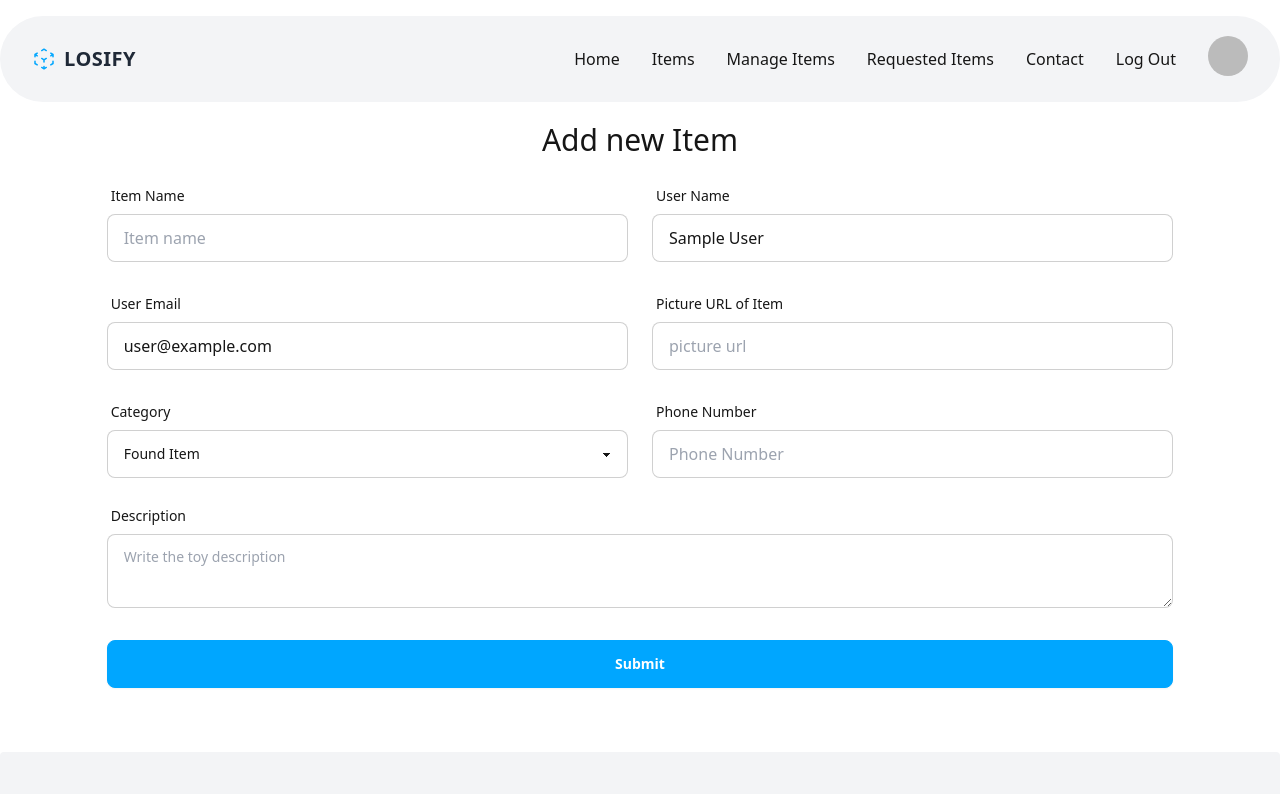
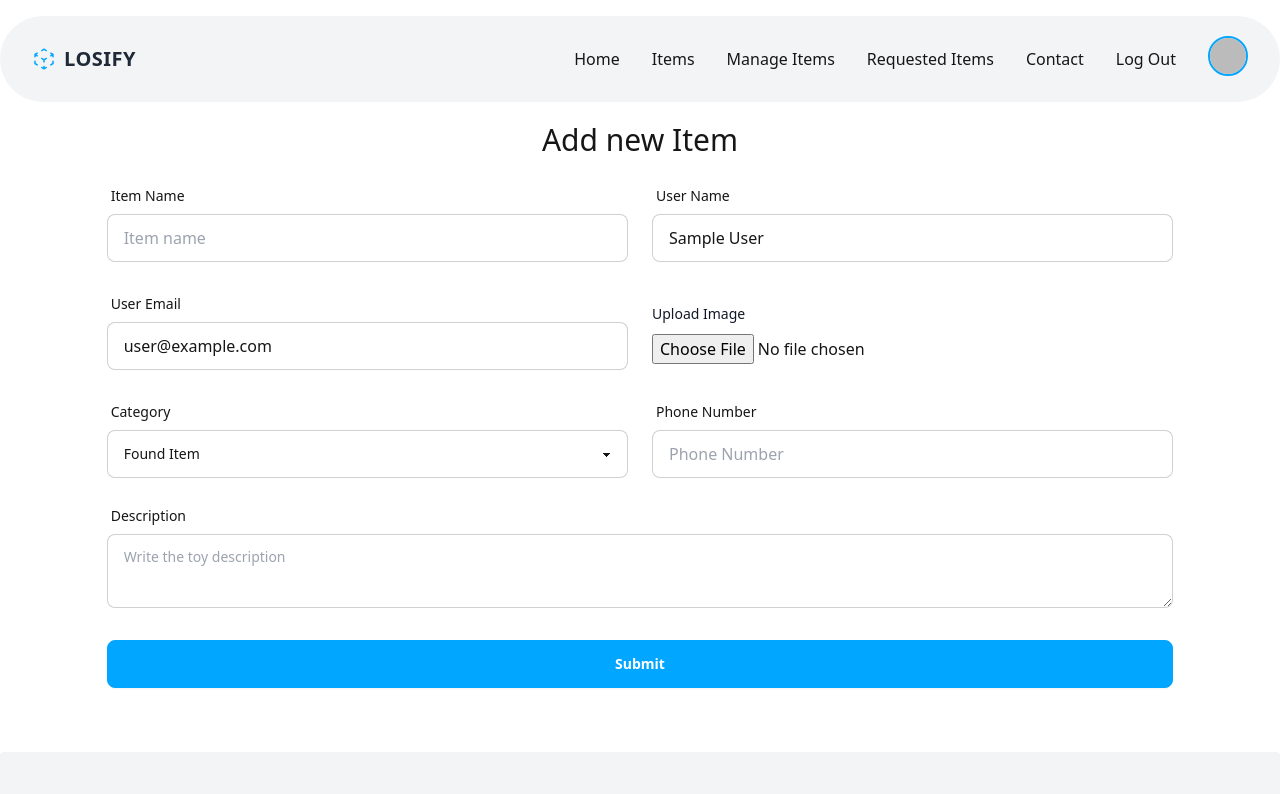
Before and after one commit to mte-tonmoy/Losify, a React (Vite) app in the folder client/: page /upload in a window 1280 px wide. Shown: the top 794 px of the page. Built offline with nearby package versions, Linux system fonts and the light colour scheme; no server answers; sample sign-in values are in the browser's storage.

Commit message:
updated last

```diff
--- a/client/Provider/AuthProvider.jsx
+++ b/client/Provider/AuthProvider.jsx
@@ -4,6 +4,7 @@ import {
   createUserWithEmailAndPassword,
   getAuth,
   onAuthStateChanged,
+  sendEmailVerification,
   signInWithEmailAndPassword,
   signInWithPopup,
   signOut,
@@ -22,9 +23,14 @@ const AuthProvider = ({ children }) => {
   const [user, setUser] = useState(null);
   const [loading, setLoading] = useState(true);
 
-  const createUser = (email, password) => {
+  const createUser = async (email, password) => {
     setLoading(true);
-    return createUserWithEmailAndPassword(auth, email, password);
+    // return createUserWithEmailAndPassword(auth, email, password);
+    const userCredential = await createUserWithEmailAndPassword(auth, email, password)
+    // Send email verification
+    await sendEmailVerification(userCredential.user);
+
+    return userCredential;
   };
 
   const signIn = (email, password) => {
--- a/client/src/Components/Contct.jsx
+++ b/client/src/Components/Contct.jsx
@@ -1,6 +1,9 @@
-import React from 'react';
+import React, { useEffect } from 'react';
 
 const Contct = () => {
+  useEffect(() => {
+    window.scrollTo(0, 0);
+}, []);
   return (
     <div>
       <div className="hero min-h-screen ">
--- a/client/src/Components/Header.jsx
+++ b/client/src/Components/Header.jsx
@@ -104,7 +104,7 @@ const Header = () => {
                 className="w-10 rounded-full tooltip tooltip-left"
                 data-tip={user.displayName}
               >
-                <img className="w-10 rounded-full" src={user.photoURL} />
+                <img className="w-12 h-10 rounded-[100%] border-primary border-2" src={user.photoURL} />
               </div>
             )}
           </div>
--- a/client/src/Components/Home.jsx
+++ b/client/src/Components/Home.jsx
@@ -1,9 +1,12 @@
-import React from 'react';
+import React, { useEffect } from 'react';
 import { FireIcon } from '@heroicons/react/24/solid'
 import { Link } from "react-router-dom";
 import {CheckBadgeIcon } from '@heroicons/react/24/solid'
 import { BeakerIcon } from '@heroicons/react/24/solid'
 const Home = () => {
+  useEffect(() => {
+    window.scrollTo(0, 0);
+}, []);
   return (
     <div>
       <div className='content-center'>
--- a/client/src/Components/Item.jsx
+++ b/client/src/Components/Item.jsx
@@ -5,6 +5,9 @@ import { AuthContext } from "../../Provider/AuthProvider";
 import loadinggif from "../assets/loading.gif"
 
 const Item = () => {
+  useEffect(() => {
+    window.scrollTo(0, 0);
+}, []);
   const [allToys, setAllToys] = useState([]);
   const [loading, setLoading] = useState(true);
 
@@ -30,11 +33,11 @@ const Item = () => {
         <div className="grid grid-cols-1 md:grid-cols-2 lg:grid-cols-3 gap-10 justify-items-center items-center ">
           {allToys.map((item) => (
             <div key={item?._id} className={"card w-96 shadow-md my-8"}>
-              <figure>
-                <img className="h-64" src={item.photoUrl} alt="" />
+              <figure className="rounded-xl">
+                <img className="h-64 w-full px-4 pt-4 rounded-xl" src={item.imageUrl} alt="" />
               </figure>
 
-              <div className="card-body  items-center ">
+              <div className=" px-4 pt-5  items-center ">
                 <div className="">
                   <p className="font-semibold">Category        : {item.category}</p>
                   <p className="font-semibold">Item Name        : {item.itemName}</p>
--- a/client/src/Components/SignUp.jsx
+++ b/client/src/Components/SignUp.jsx
@@ -2,38 +2,55 @@ import { useContext, useState } from "react";
 import { Link, useNavigate } from "react-router-dom";
 import { getAuth, updateProfile } from "firebase/auth";
 import { AuthContext } from "../../Provider/AuthProvider";
-
+import axios from "axios";
+const image_hosting_key = import.meta.env.VITE_IMAGE_HOSTING_KEY;
+const image_hosting_api = `https://api.imgbb.com/1/upload?key=${image_hosting_key}`
 
 
 const SignUp = () => {
   const { createUser, googlePopup } = useContext(AuthContext);
   const [error, setError] = useState("");
+  const [image, setImage] = useState(null);
+  const handleImageChange = (event) => {
+    const file = event.target.files[0];
+    setImage(file);
+  };
   const navigate = useNavigate();
   const auth = getAuth();
-  const handleSignUp = (event) => {
+  const handleSignUp = async (event) => {
     event.preventDefault();
     const form = event.target;
+    const imageFile = new FormData();
+    imageFile.append('image', image);
+
+    const res = await axios.post(image_hosting_api, imageFile, {
+      headers: {
+        'Content-Type': 'multipart/form-data',
+      },
+    });
+
+    const imageUrl = res.data.data.url;
     const name = form.name.value;
     const photo = form.photo.value;
     const email = form.email.value;
     const password = form.password.value;
-    console.log(name, email, password,photo);
+    console.log(name, email, password, photo);
 
     createUser(email, password)
       .then((result) => {
         const createdUser = result.user;
         console.log(createdUser);
-          updateUserData( name, photo);
+        updateUserData(name, photo);
       })
       .catch((error) => {
         console.log(error);
         setError(error.message);
       });
 
-     const updateUserData = ( name, photo) => {
+    const updateUserData = (name, photo) => {
       updateProfile(auth.currentUser, {
         displayName: name,
-         photoURL: photo,
+        photoURL: imageUrl,
       })
         .then(() => {
           //  console.log(user);
@@ -84,7 +101,7 @@ const SignUp = () => {
                   className="input input-bordered"
                 />
               </div>
-              <div className="form-control">
+              <div className="form-control hidden">
                 <label className="label">
                   <span className="label-text">Photo Url</span>
                 </label>
@@ -95,6 +112,30 @@ const SignUp = () => {
                   className="input input-bordered"
                 />
               </div>
+
+
+
+
+              <div className="mt-4">
+                <label htmlFor="image" className="block text-sm font-medium leading-6 text-gray-900">
+                  Upload Image
+                </label>
+                <input required
+                  type="file"
+                  id="image"
+                  name="image"
+                  accept="image/*"
+                  onChange={handleImageChange}
+                  className="mt-2"
+                />
+              </div>
+
+
+
+
+
+
+
 
               <div className="form-control">
                 <label className="label">
@@ -138,7 +179,7 @@ const SignUp = () => {
                 Login
               </Link>
             </p>
-                      <p className="text-red-500">{ error}</p>
+            <p className="text-red-500">{error}</p>
           </div>
         </div>
       </div>
--- a/client/src/Components/Upload.jsx
+++ b/client/src/Components/Upload.jsx
@@ -1,15 +1,36 @@
-import React, { useContext } from "react";
+import React, { useContext, useState } from "react";
 import { AuthContext } from "../../Provider/AuthProvider";
 import Swal from 'sweetalert2'
 import { useNavigate } from "react-router-dom";
+import axios from "axios";
+const image_hosting_key = import.meta.env.VITE_IMAGE_HOSTING_KEY;
+const image_hosting_api = `https://api.imgbb.com/1/upload?key=${image_hosting_key}`
+
 
 const Upload = () => {
   const { user } = useContext(AuthContext);
   const navigate = useNavigate();
+  const [image, setImage] = useState(null);
 
-  const handleAddToyData = (event) => {
+  const handleImageChange = (event) => {
+    const file = event.target.files[0];
+    setImage(file);
+  };
+
+
+  const handleAddToyData = async (event) => {
     event.preventDefault();
     const form = event.target;
+    const imageFile = new FormData();
+    imageFile.append('image', image);
+
+    const res = await axios.post(image_hosting_api, imageFile, {
+      headers: {
+        'Content-Type': 'multipart/form-data',
+      },
+    });
+
+    const imageUrl = res.data.data.url;
     const itemName = form.toyName.value;
     const userName = user?.displayName;
     const userEmail = user?.email;
@@ -22,7 +43,7 @@ const Upload = () => {
       itemName,
       userName,
       userEmail,
-      photoUrl,
+      imageUrl,
       category,
       phoneNum,
       description,
@@ -95,7 +116,7 @@ const Upload = () => {
             />
           </div>
 
-          <div className="form-control">
+          <div className="form-control hidden">
             <label className="label">
               <span className="label-text">Picture URL of Item</span>
             </label>
@@ -107,6 +128,22 @@ const Upload = () => {
               className="input input-bordered"
             />
           </div>
+
+          <div className="mt-4">
+            <label htmlFor="image" className="block text-sm font-medium leading-6 text-gray-900">
+              Upload Image
+            </label>
+            <input required
+              type="file"
+              id="image"
+              name="image"
+              accept="image/*"
+              onChange={handleImageChange}
+              className="mt-2"
+            />
+          </div>
+
+
           <div className="form-control">
             <label className="label">
               <span className="label-text">Category</span>
```
Lines whose indentation alone changed are shown as unchanged.
